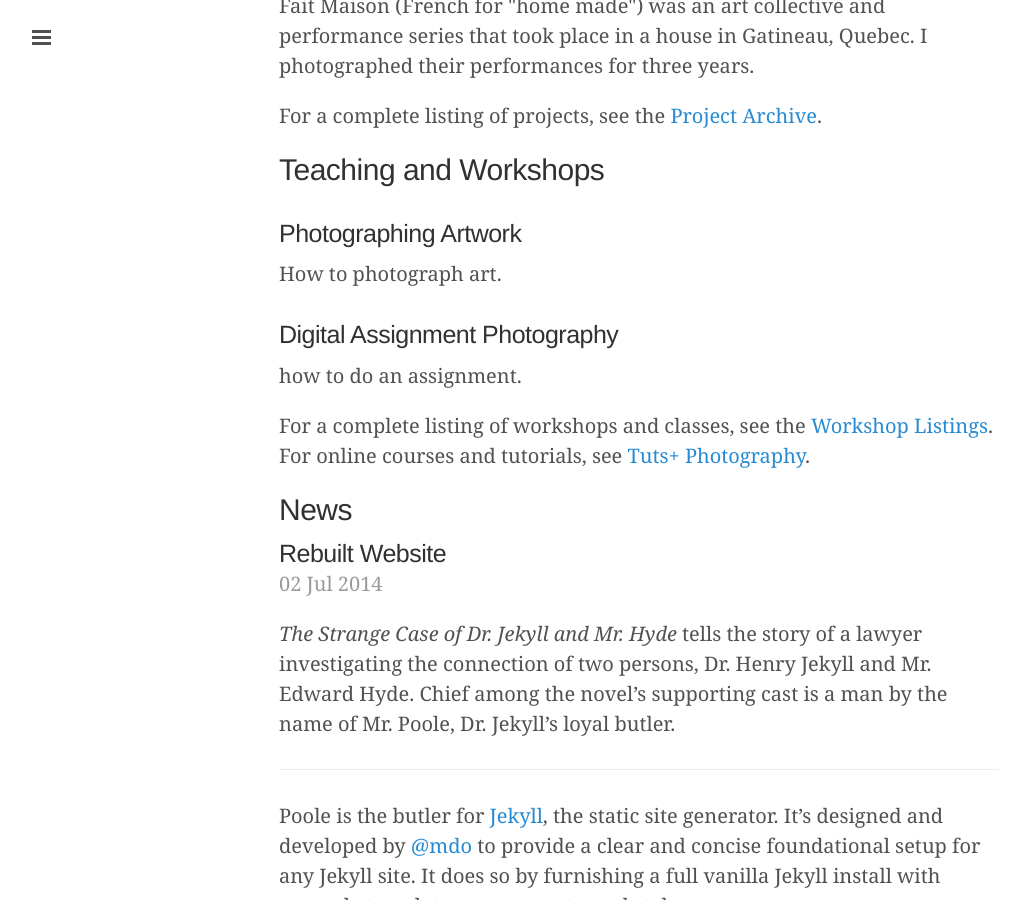
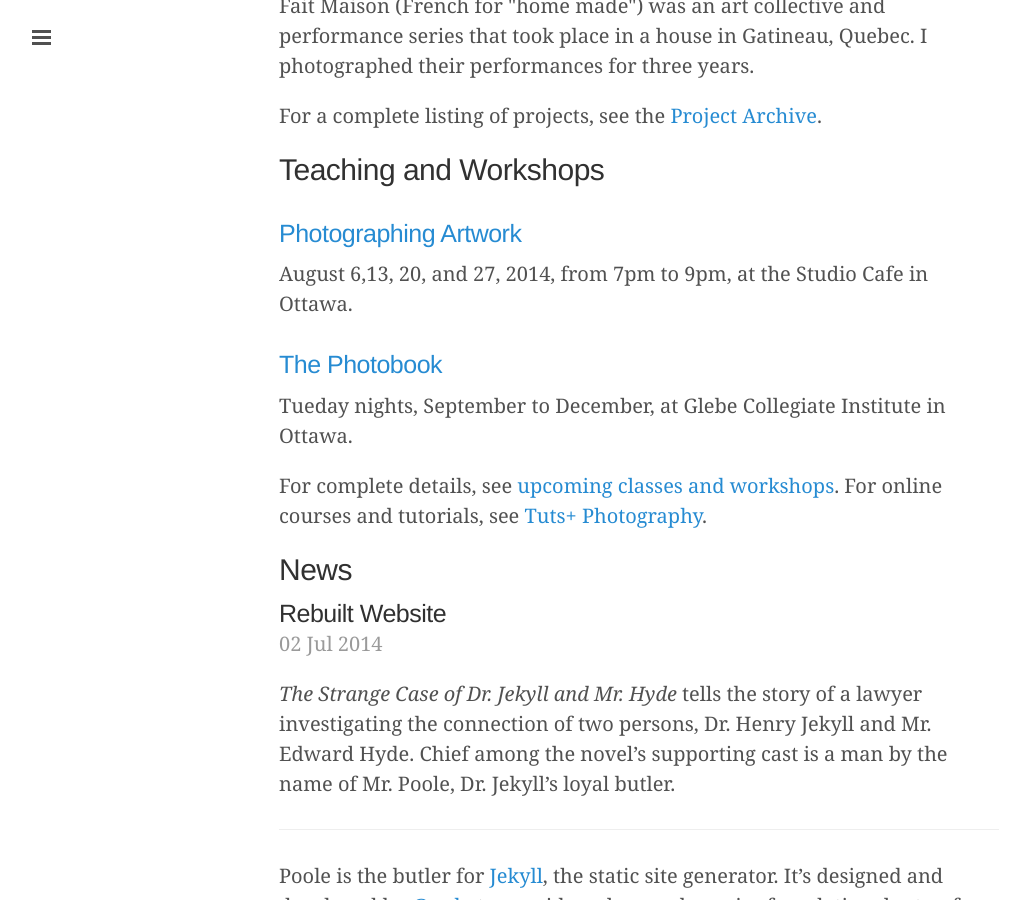
Before and after one commit to jacksoncouse/jacksoncouse.github.io, a Jekyll site: the page built from index.html, in a window 1280 px wide and 900 px high, scrolled down 823 px. Shown: the whole window, without its empty margins (1-1024 px from the left). Built offline with Jekyll 4.4.1, drawn with Linux system fonts in a browser that asks for light colours; Markdown is read by kramdown in place of the engine named in the settings; the list of posts is cut into pages by our own code.

Commit message:
added workshop information

```diff
--- a/index.html
+++ b/index.html
@@ -46,16 +46,16 @@ title: Home
     <nav class="item-list">
       <ul>
         <li>
-          <h3>Photographing Artwork</h3>
-          <p>How to photograph art.</p>
+          <h3><a href="/workshops/#photographing-artwork">Photographing Artwork</a></h3>
+          <p>August 6,13, 20, and 27, 2014, from 7pm to 9pm, at the Studio Cafe in Ottawa.</p>
         </li>
         <li>
-          <h3>Digital Assignment Photography</h3>
-          <p>how to do an assignment.</p>
+          <h3><a href="/workshops/#photobook">The Photobook</a></h3>
+          <p>Tueday nights, September to December, at Glebe Collegiate Institute in Ottawa.</p>
         </li>
       </ul>
     </nav>
-    <p>For a complete listing of workshops and classes, see the <a href="/workshops">Workshop Listings</a>. For online courses and tutorials, see <a href="http://photography.tutsplus.com">Tuts+ Photography</a>.</p>
+    <p>For complete details, see <a href="/workshops">upcoming classes and workshops</a>. For online courses and tutorials, see <a href="http://photography.tutsplus.com">Tuts+ Photography</a>.</p>
   </section>
 </article>
 
```
Also changed, not shown: workshops.md (+4 -2 lines).
